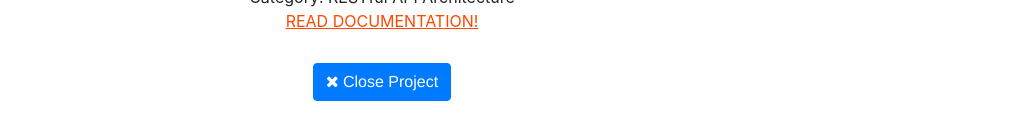
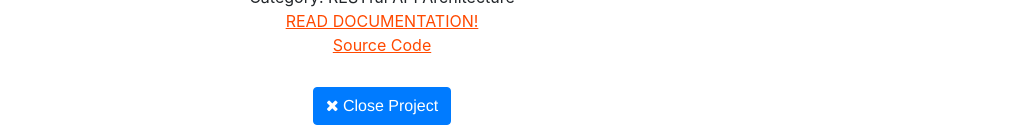
Before and after one commit to fang-w-shen/Professional-Portfolio, a website with bundled scripts: page index.html in a window 1280 px wide. Both pictures are taken after a click on the link 260 px from the left and 2113 px from the top of the page. Shown: the part 2248-2375 px from the top of the page, without its empty margins (258-1274 px from the left). Built offline with nearby package versions, Linux system fonts and the light colour scheme.

Commit message:
added source code link to projects

```diff
--- a/index.html
+++ b/index.html
@@ -565,6 +565,7 @@
                 <li>Creator & Developer: Fang W. Shen</li>
                 <li>Category: RESTful API Architecture</li>
                 <li><a href="https://galaxcyclopedia.herokuapp.com">READ DOCUMENTATION!</a></li>
+                <li><a href="https://github.com/fang-w-shen/Galaxcyclopedia">Source Code</a></li>
               </ul>
               <button class="btn btn-primary" data-dismiss="modal" type="button">
                 <i class="fa fa-times"></i>
@@ -598,6 +599,7 @@
                 <li>Creator & Developer: Fang W. Shen</li>
                 <li>Category: Game</li>
                 <li><a href="https://tetris-arena.firebaseapp.com">PLAY FTRIS!</a></li>
+                <li><a href="https://github.com/fang-w-shen/FTris-Arena">Source Code</a></li>
               </ul>
               <button class="btn btn-primary" data-dismiss="modal" type="button">
                 <i class="fa fa-times"></i>
@@ -630,6 +632,7 @@
                 <li>Creator & Developer: Fang W. Shen</li>
                 <li>Category: Virtual Reality</li>
                 <li><a href="https://galaxy-vr.herokuapp.com/">Galaxy-VR LIVE</a></li>
+                <li><a href="https://github.com/fang-w-shen/Galaxcyclopedia">Source Code</a></li>
               </ul>
               <button class="btn btn-primary" data-dismiss="modal" type="button">
                 <i class="fa fa-times"></i>
```
